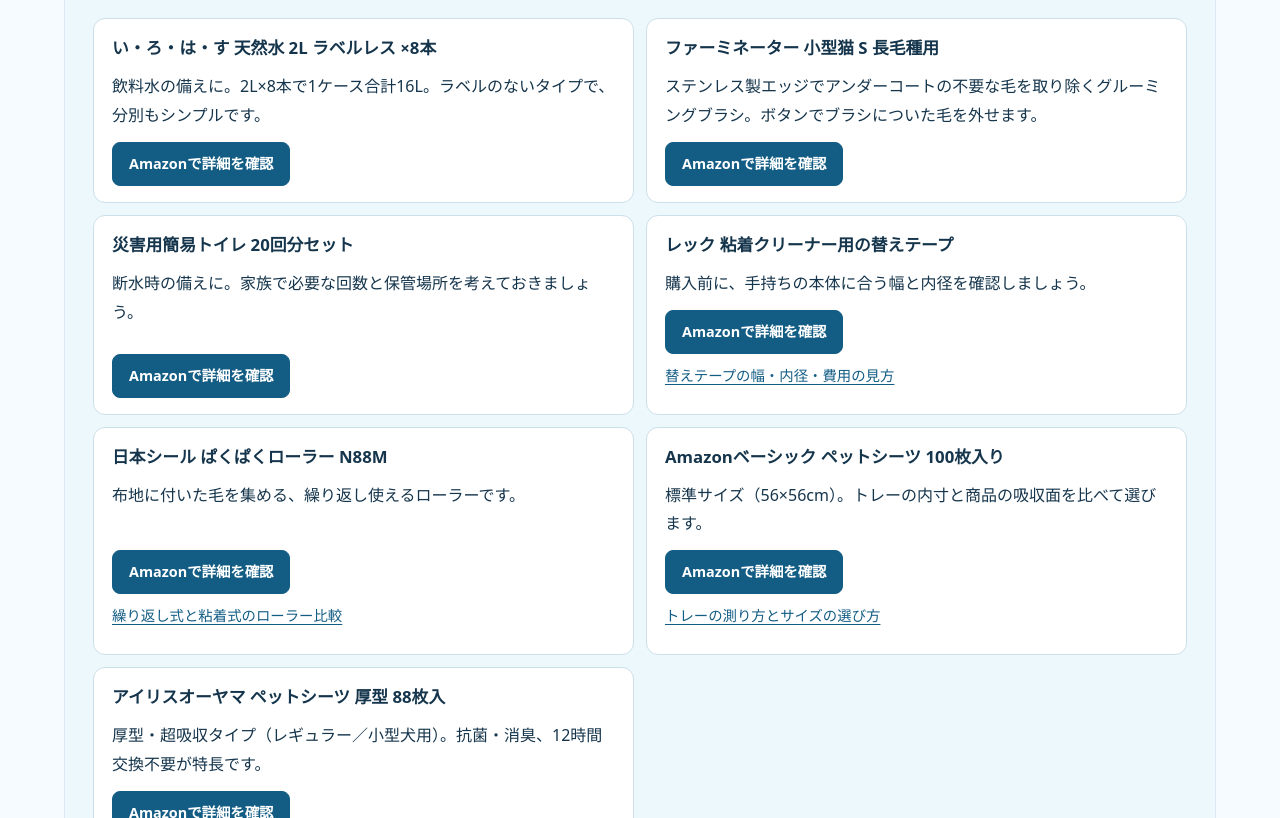
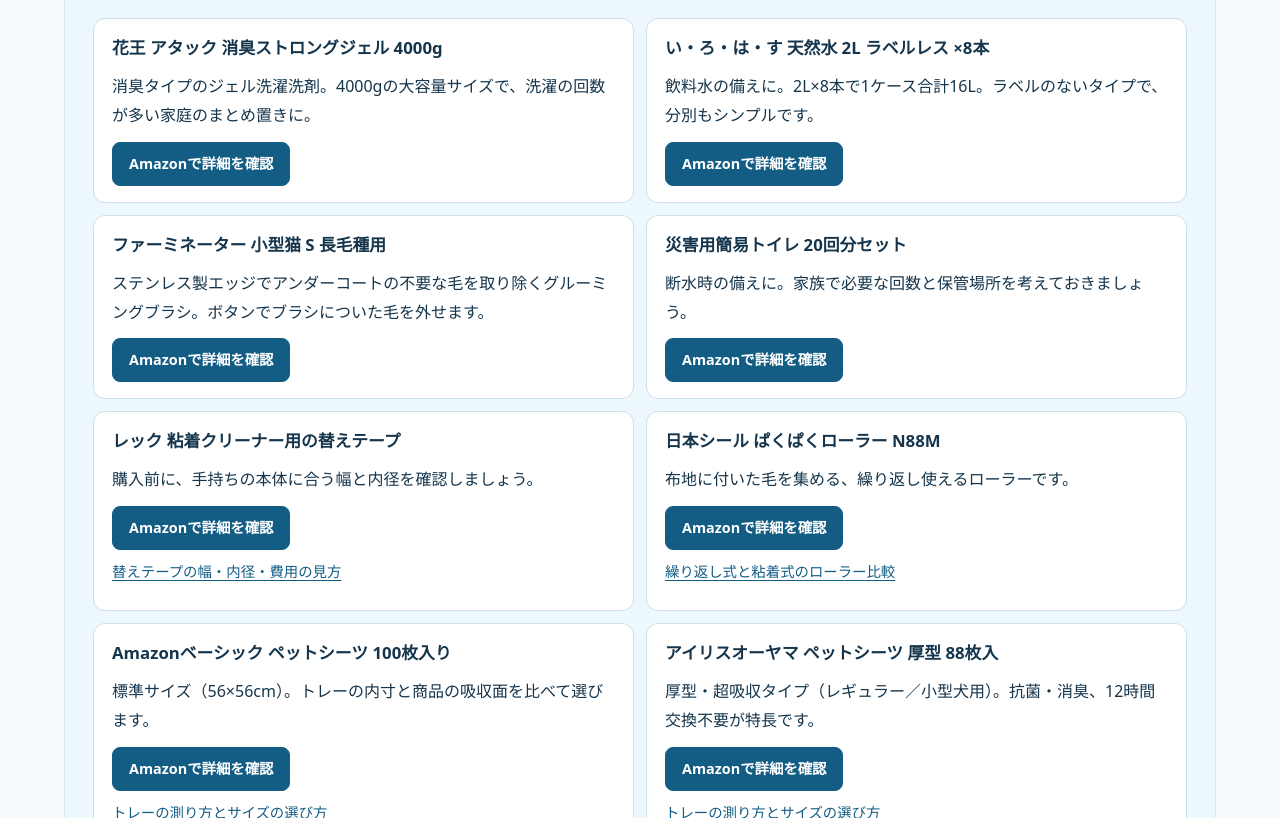
Before and after one commit to higenori36-beep/ketokurasu, a plain HTML site: page index.html in a window 1280 px wide. Shown: the part 4116-4934 px from the top of the page. Drawn offline with Linux system fonts and the light colour scheme.

Commit message:
Add product #8 tile (Kao Attack gel 4000g)

```diff
--- a/index.html
+++ b/index.html
@@ -127,6 +127,11 @@
   <p><a href="https://www.amazon.co.jp/dp/B089BKWHX6?tag=ketokurasu-22" target="_blank" rel="sponsored nofollow noopener" aria-label="アイリスオーヤマ ペットシーツ 厚型 超吸収 レギュラー 88枚入の詳細をAmazonで確認（広告）"><img src="assets/banner-iris-petsheets.png" alt="PR：厚型ペットシーツで、12時間 交換不要。アイリスオーヤマ ペットシーツ 厚型 超吸収 レギュラー 88枚入（商品イメージ）" style="max-width:100%;height:auto;border-radius:12px;"></a></p>
   <div class="shop-grid">
     <article class="tile">
+      <h3>花王 アタック 消臭ストロングジェル 4000g</h3>
+      <p>消臭タイプのジェル洗濯洗剤。4000gの大容量サイズで、洗濯の回数が多い家庭のまとめ置きに。</p>
+      <a class="cta" href="https://www.amazon.co.jp/dp/B0DXDY7836?tag=ketokurasu-22" target="_blank" rel="sponsored nofollow noopener" aria-label="花王 アタック 消臭ストロングジェル 4000gの詳細をAmazonで確認（広告）">Amazonで詳細を確認</a>
+    </article>
+    <article class="tile">
       <h3>い・ろ・は・す 天然水 2L ラベルレス ×8本</h3>
       <p>飲料水の備えに。2L×8本で1ケース合計16L。ラベルのないタイプで、分別もシンプルです。</p>
       <a class="cta" href="https://www.amazon.co.jp/dp/B08TV9VDR7?tag=ketokurasu-22" target="_blank" rel="sponsored nofollow noopener" aria-label="い・ろ・は・す 天然水 2L ラベルレス ×8本の詳細をAmazonで確認（広告）">Amazonで詳細を確認</a>
```
